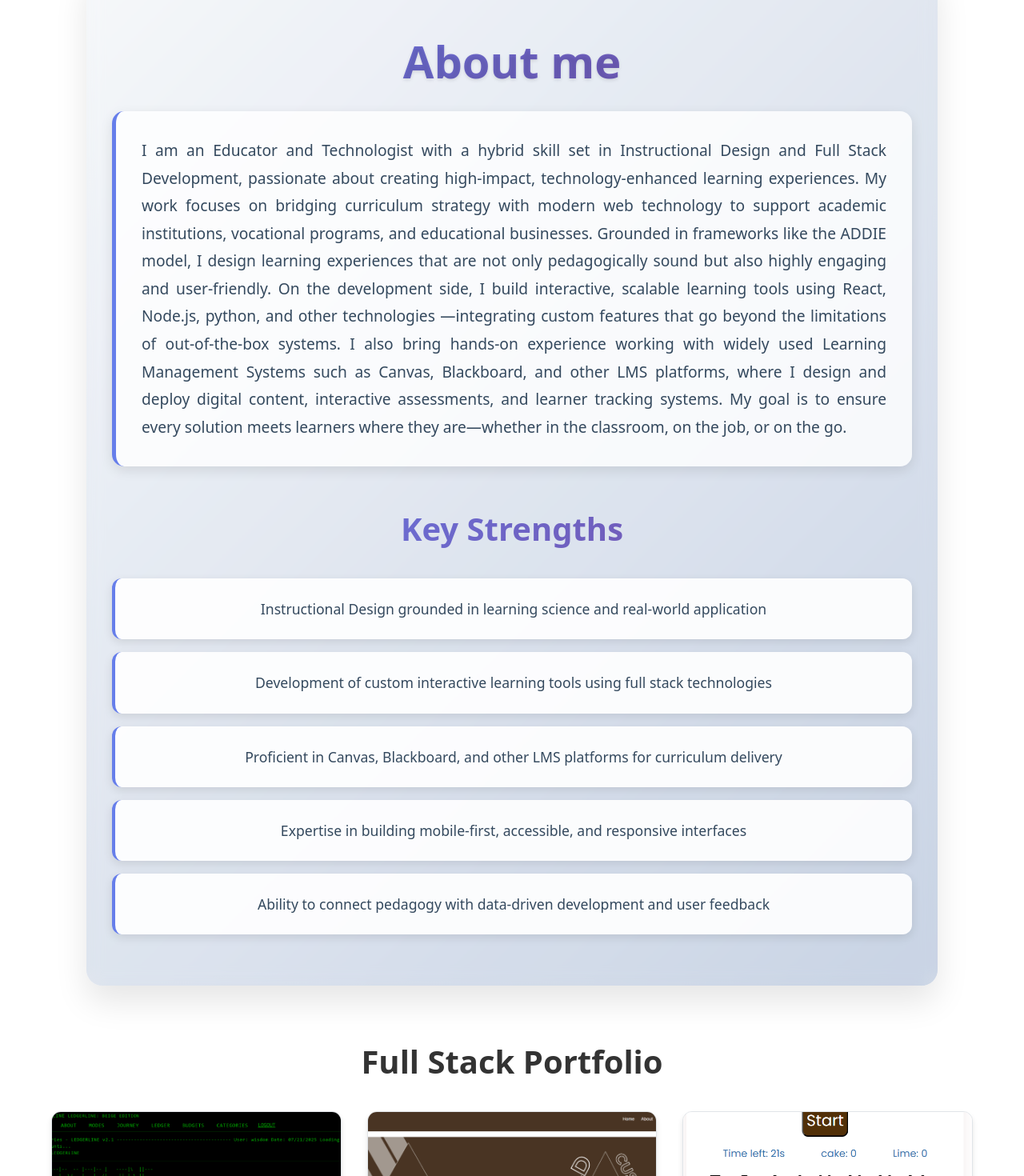
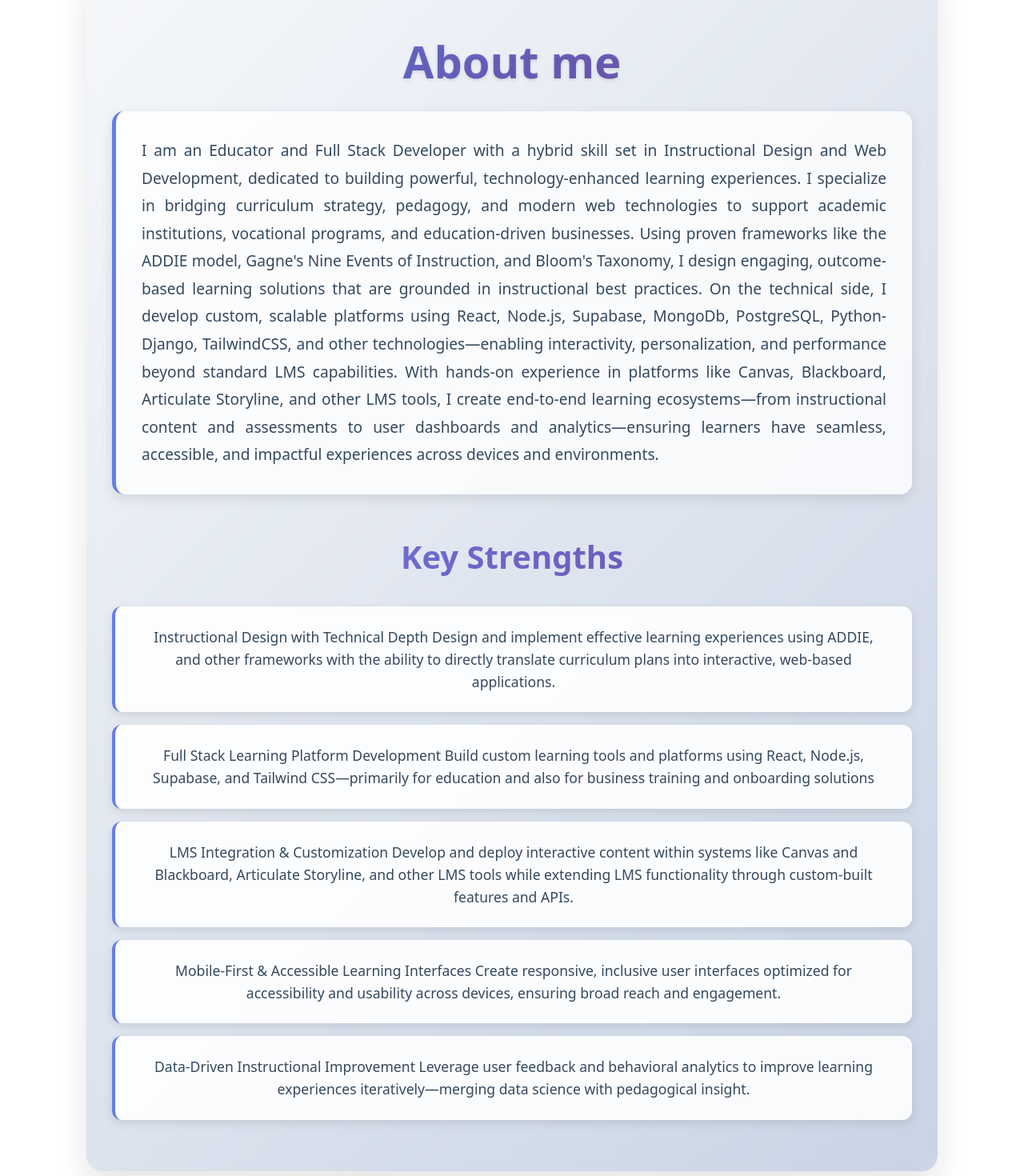
Before and after one commit to Visdomoyat/wisdom_portfolio, a React (Vite) app: page / in a window 1280 px wide. Shown: the part 520-1990 px from the top of the page at 80% size. Built offline with nearby package versions, Linux system fonts and the light colour scheme.

Commit message:
update about content

```diff
--- a/src/components/About.jsx
+++ b/src/components/About.jsx
@@ -5,19 +5,27 @@ function About() {
     return (
         <div className="about-container">
             <h1>About me</h1>
-            <p>I am an Educator and Technologist with a hybrid skill set in Instructional Design and Full Stack Development, passionate about creating high-impact, technology-enhanced learning experiences. My work focuses on bridging curriculum strategy with modern web technology to support academic institutions, vocational programs, and educational businesses.
+            <p>
+                I am an Educator and Full Stack Developer with a hybrid skill set in Instructional Design and Web Development, dedicated to building powerful, technology-enhanced learning experiences. I specialize in bridging curriculum strategy, pedagogy, and modern web technologies to support academic institutions, vocational programs, and education-driven businesses.
 
-                Grounded in frameworks like the ADDIE model, I design learning experiences that are not only pedagogically sound but also highly engaging and user-friendly. On the development side, I build interactive, scalable learning tools using React, Node.js, python, and other technologies —integrating custom features that go beyond the limitations of out-of-the-box systems.
+                Using proven frameworks like the ADDIE model, Gagne's Nine Events of Instruction, and Bloom's Taxonomy, I design engaging, outcome-based learning solutions that are grounded in instructional best practices. On the technical side, I develop custom, scalable platforms using React, Node.js, Supabase, MongoDb, PostgreSQL, Python-Django, TailwindCSS, and other technologies—enabling interactivity, personalization, and performance beyond standard LMS capabilities.
 
-                I also bring hands-on experience working with widely used Learning Management Systems such as Canvas, Blackboard, and other LMS platforms, where I design and deploy digital content, interactive assessments, and learner tracking systems. My goal is to ensure every solution meets learners where they are—whether in the classroom, on the job, or on the go.
+                With hands-on experience in platforms like Canvas, Blackboard, Articulate Storyline, and other LMS tools, I create end-to-end learning ecosystems—from instructional content and assessments to user dashboards and analytics—ensuring learners have seamless, accessible, and impactful experiences across devices and environments.
             </p>
             <h2>Key Strengths</h2>
             <ul>
-                <li>Instructional Design grounded in learning science and real-world application</li>
-                <li>Development of custom interactive learning tools using full stack technologies</li>
-                <li>Proficient in Canvas, Blackboard, and other LMS platforms for curriculum delivery</li>
-                <li>Expertise in building mobile-first, accessible, and responsive interfaces</li>
-                <li>Ability to connect pedagogy with data-driven development and user feedback</li>
+                <li>Instructional Design with Technical Depth
+                    Design and implement effective learning experiences using ADDIE, and other frameworks with the ability to directly translate curriculum plans into interactive, web-based applications.</li>
+                <li>Full Stack Learning Platform Development
+                    Build custom learning tools and platforms using React, Node.js, Supabase, and Tailwind CSS—primarily for education and also for business training and onboarding solutions</li>
+                <li>LMS Integration & Customization
+                    Develop and deploy interactive content within systems like Canvas and Blackboard, Articulate Storyline, and other LMS tools while extending LMS functionality through custom-built features and APIs.</li>
+                <li>Mobile-First & Accessible Learning Interfaces
+                    Create responsive, inclusive user interfaces optimized for accessibility and usability across devices, ensuring broad reach and engagement.
+
+                </li>
+                <li>Data-Driven Instructional Improvement
+                    Leverage user feedback and behavioral analytics to improve learning experiences iteratively—merging data science with pedagogical insight.</li>
             </ul>
         </div>
     )
```
